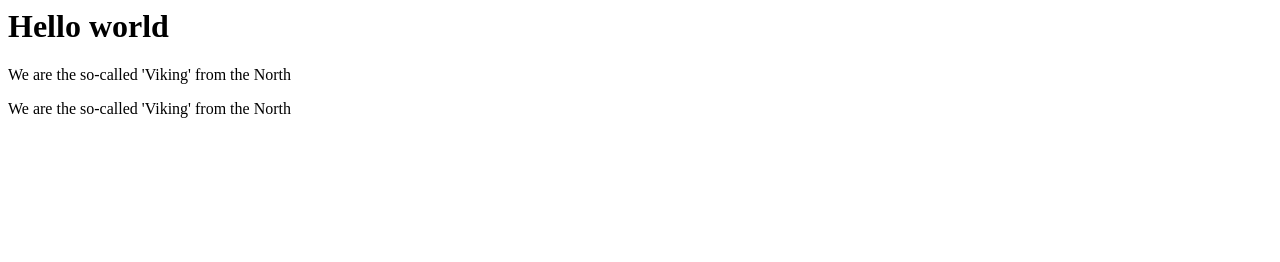
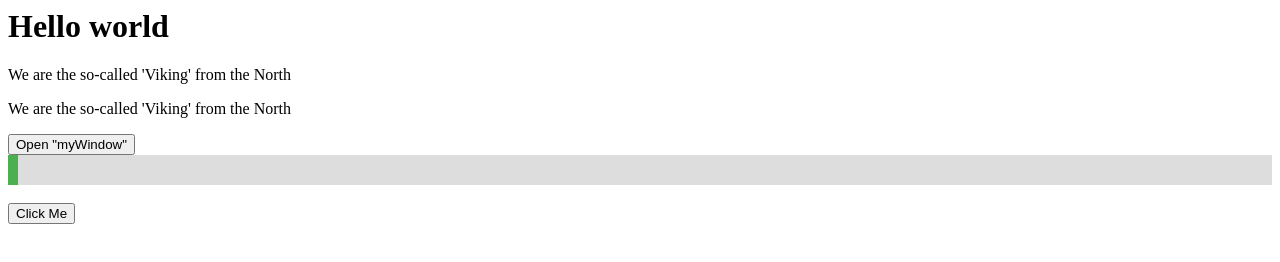
Before and after one commit to code-tap-notes/JavaScript, a plain HTML site: page index.html in a window 1280 px wide. Drawn offline with Linux system fonts and the light colour scheme.

Commit message:
set timeout, set intervalle, callback

```diff
--- /dev/null
+++ b/Video19/video19.js
@@ -0,0 +1,32 @@
+//using callback là phương phap goi mot ham trong ham khac - long ghep ham
+function myDisplayer(something) {
+    console.log('tong la: ', something);
+}
+
+function myCalculator(num1, num2, myCallback) {
+    let sum = num1 + num2;
+    myCallback(sum);
+    //mycallback la ten ham muon gọi long ghep sau khi tính tổng, va sum la tham so dua vao ham nay
+}
+myCalculator(5, 4, myDisplayer);
+//set timeout: Ví dụ mơ cua so va dong lai sau 3s
+function openWin() {
+    const myWindow = window.open("", "", "width=200, height=100");
+    setTimeout(function() { myWindow.close() }, 3000);
+}
+//setintervalle : lặp liên tục
+
+function move() {
+    const element = document.getElementById("myBar");
+    let width = 0;
+    const id = setInterval(frame, 10);
+
+    function frame() {
+        if (width == 100) {
+            clearInterval(id);
+        } else {
+            width++;
+            element.style.width = width + '%';
+        }
+    }
+}
--- a/index.html
+++ b/index.html
@@ -16,6 +16,24 @@
     </script>
     <script src="./video13/video13.js">
     </script>
+    <script src="./video19/video19.js">
+    </script>
+    <!-- for function setintervalle -->
+    <style>
+        #myProgress {
+            width: 100%;
+            height: 30px;
+            position: relative;
+            background-color: #ddd;
+        }
+
+        #myBar {
+            background-color: #4CAF50;
+            width: 10px;
+            height: 30px;
+            position: absolute;
+        }
+    </style>
 
     <body>
         <h1>Hello world</h1>
@@ -29,6 +47,16 @@
             document.getElementById("text1").innerHTML = text1;
             document.getElementById("text2").innerHTML = text2;
         </script>
+        <!-- Video19.js -->
+        <button onclick="openWin()">Open "myWindow"</button>
+        <div id="myProgress">
+            <div id="myBar"></div>
+        </div>
+
+        <br>
+        <!-- Video19.js -->
+        <button onclick="move()">Click Me</button>
+
 
     </body>
 
```
Also changed, not shown: case có thể dùng 2 case cùng 1 điều kiện.png (added).
